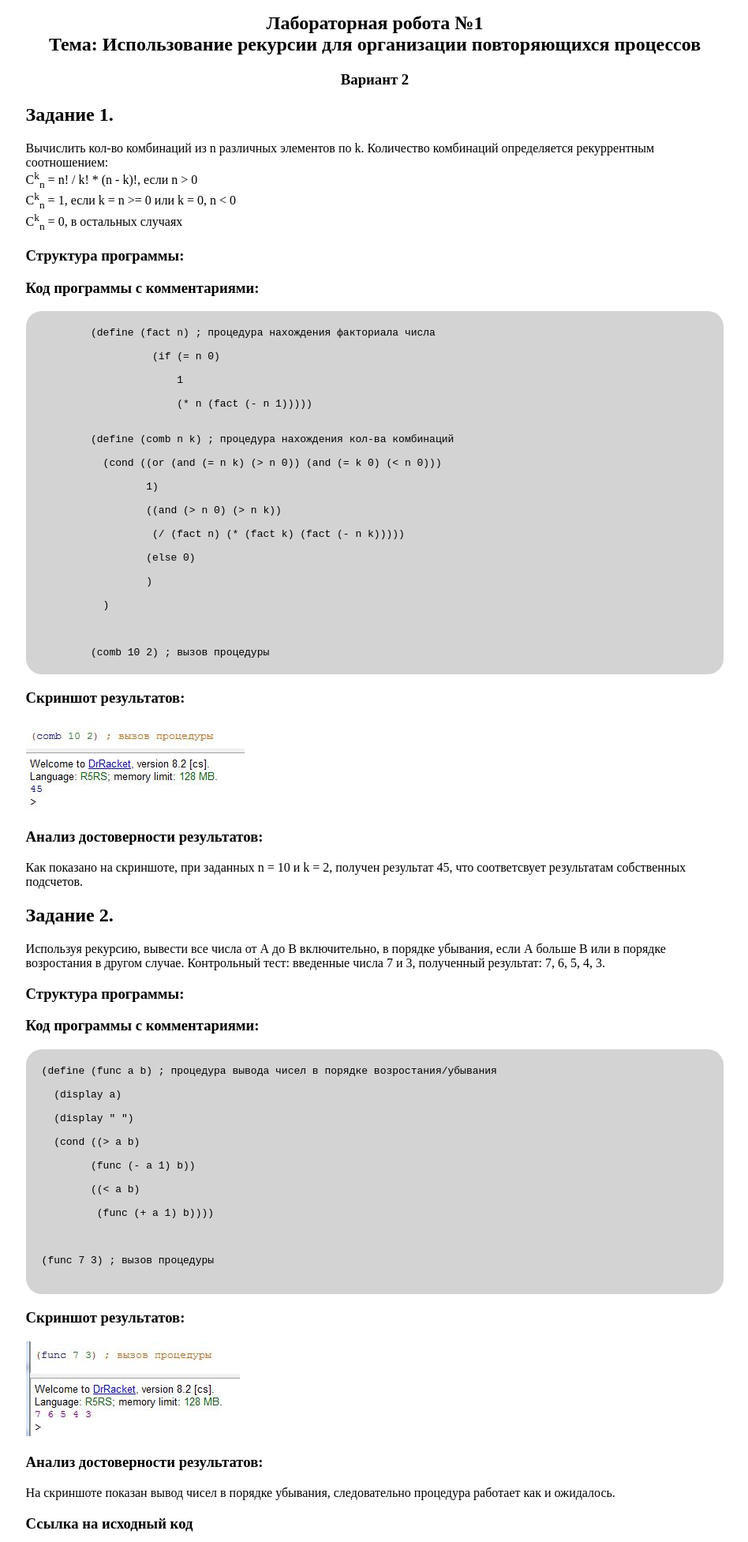
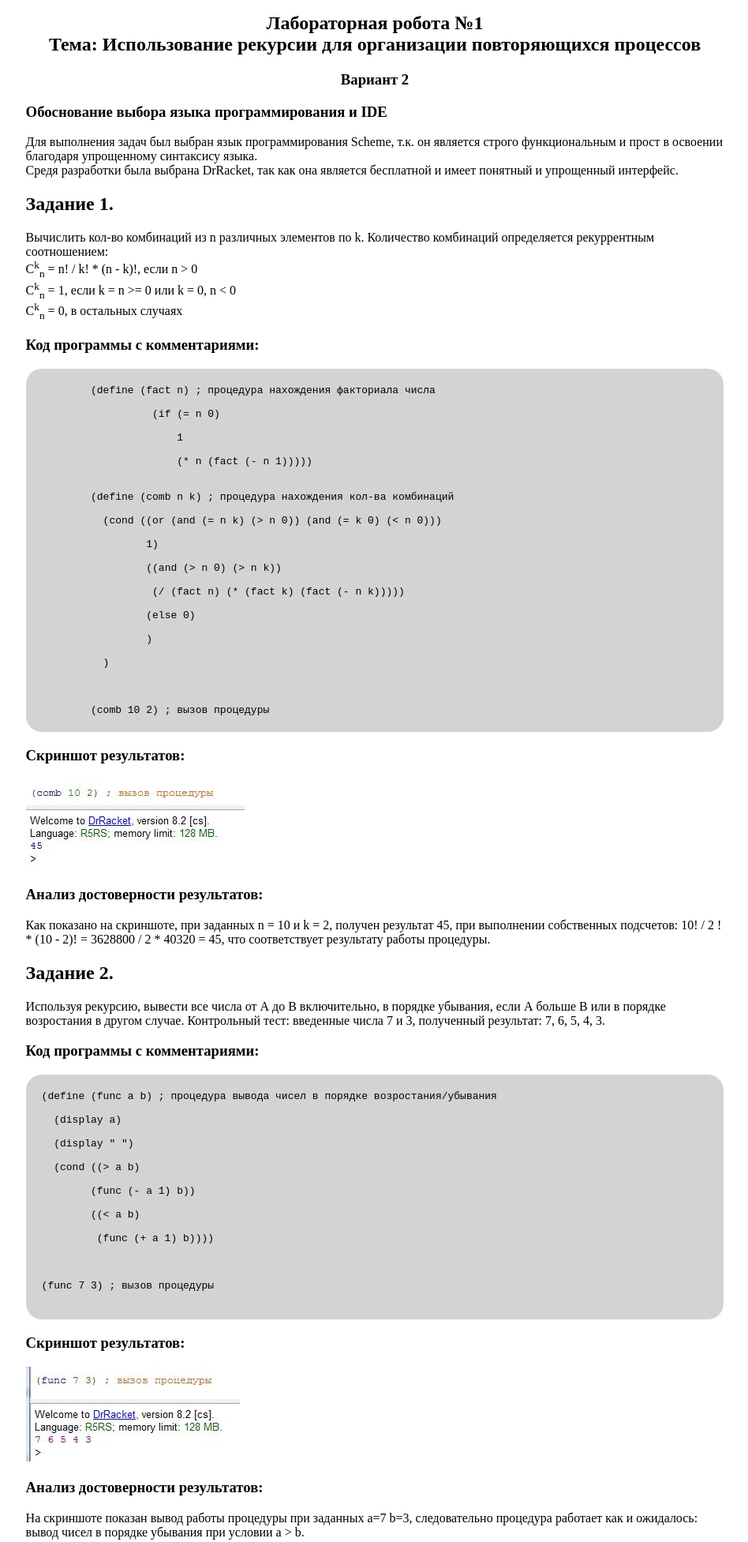
Before and after one commit to vbrovenk/functional_programming, a plain HTML site: page Practice_1/lab_1.html in a window 1280 px wide. Shown: the part 180-2133 px from the top of the page at 79% size, without its empty margins (165-1113 px from the left). Drawn offline with Linux system fonts and the light colour scheme.

Commit message:
lab_1 fix report

```diff
--- a/Practice_1/lab_1.html
+++ b/Practice_1/lab_1.html
@@ -23,6 +23,11 @@
 	</h2>
 	<div class="inner">
 		<h3 align="center">Вариант 2</h3>
+		<h3 align>Обоснование выбора языка программирования и IDE</h3>
+		<p>
+			Для выполнения задач был выбран язык программирования Scheme, т.к. он является строго функциональным и прост в освоении благодаря упрощенному синтаксису языка.<br>
+			Средя разработки была выбрана DrRacket, так как она является бесплатной и имеет понятный и упрощенный интерфейс.
+		</p>
 		<h2>Задание 1.</h2> Вычислить кол-во комбинаций из n различных элементов по k.
 		Количество комбинаций определяется
 		рекуррентным соотношением:<br>
@@ -30,7 +35,7 @@
 		C<sup>k</sup><sub>n</sub> = 1, если k = n >= 0 или k = 0, n < 0<br>
 		C<sup>k</sup><sub>n</sub> = 0,  в остальных случаях<br>
 
-		<h3>Структура программы:</h3>
+		<!-- <h3>Структура программы:</h3> -->
 		<!-- HIPO диаграмма -->
 		<h3>Код программы с комментариями:</h3>
 <pre class="code">
@@ -51,15 +56,16 @@
 	(comb 10 2) ; вызов процедуры
 </pre>
 		<h3>Скриншот результатов:</h3>
-		<img src="result_1.JPG">
+		<img src="https://github.com/vbrovenk/functional_programming/blob/main/Practice_1/result_1.JPG">
 		<h3>Анализ достоверности результатов:</h3>
 		<p>Как показано на скриншоте, при заданных n = 10 и k = 2, получен результат 45,
-		что соответсвует результатам собственных подсчетов.</p>
+		при выполнении собственных подсчетов: 10! / 2 ! * (10 - 2)! = 3628800 / 2 * 40320 = 45,
+		что соответствует результату работы процедуры.</p>
 
 		<h2>Задание 2.</h2> Используя рекурсию, вывести все числа от А до В включительно,
 		в порядке убывания, если А больше В или в порядке возростания в другом случае.
 		Контрольный тест: введенные числа 7 и 3, полученный результат: 7, 6, 5, 4, 3.
-		<h3>Структура программы:</h3>
+		<!-- <h3>Структура программы:</h3> -->
 		<!-- HIPO диаграмма -->
 		<h3>Код программы с комментариями:</h3>
 <pre class="code">
@@ -76,8 +82,8 @@
 		<h3>Скриншот результатов:</h3>
 		<img src="result_2.JPG">
 		<h3>Анализ достоверности результатов:</h3>
-		<p>На скриншоте показан вывод чисел в порядке убывания, следовательно
-		процедура работает как и ожидалось.</p>
+		<p>На скриншоте показан вывод работы процедуры при заданных а=7 b=3, следовательно
+		процедура работает как и ожидалось: вывод чисел в порядке убывания при условии a > b.</p>
 		<h3>Ссылка на исходный код</h3>
 		<p>https://github.com/vbrovenk/functional_programming/blob/main/Practice_1/task2_v2.rkt</p>
 		<h3>Выводы:</h3>
```
